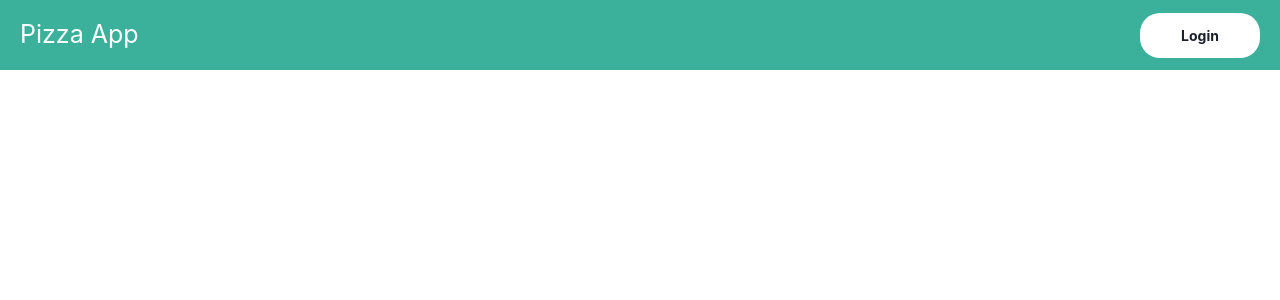
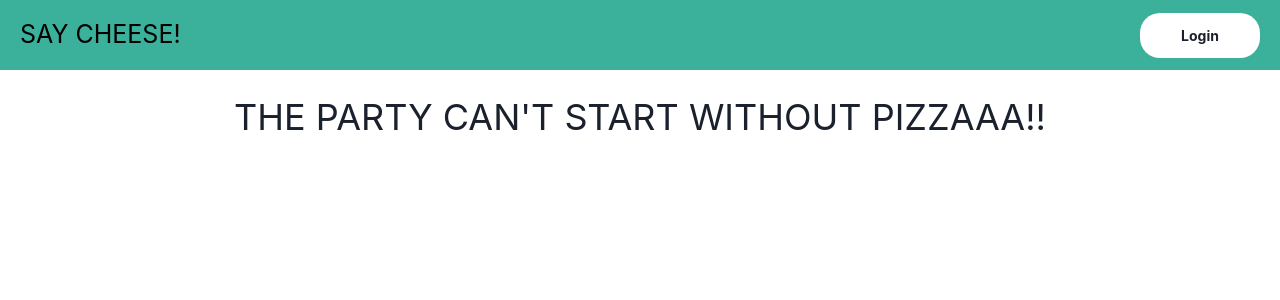
Before and after one commit to piyusha2001/OIBSIP_Pizza-delivery-app, a React (Create React App) app in the folder client/: page / in a window 1280 px wide. Shown: the top 300 px of the page. Built offline with nearby package versions, Linux system fonts and the light colour scheme.

Commit message:
changed navbar color

```diff
--- a/client/src/components/Main/index.jsx
+++ b/client/src/components/Main/index.jsx
@@ -1,3 +1,4 @@
+import { Flex, HStack, Text, VStack } from '@chakra-ui/react';
 import { useNavigate } from 'react-router-dom';
 import styles from './styles.module.css';
 const Main = () => {
@@ -9,9 +10,11 @@ const Main = () => {
 	};
 
 	return (
-		<div className={styles.main_container}>
+		<Flex width='100%'>
+			<VStack width='100%'>
+				<HStack width='100%'>
 					<nav className={styles.navbar}>
-				<h1>Pizza App</h1>
+						<h1 style={{ color: 'black' }}>SAY CHEESE!</h1>
 						<div>
 							{user ? (
 								<button
@@ -32,7 +35,21 @@ const Main = () => {
 							)}
 						</div>
 					</nav>
-		</div>
+				</HStack>
+
+				<HStack width='100%'>
+					<VStack width='100%'>
+						<Text
+							fontSize='4xl'
+							padding={3}
+							className={styles.heading1}
+						>
+							THE PARTY CAN'T START WITHOUT PIZZAAA!!
+						</Text>
+					</VStack>
+				</HStack>
+			</VStack>
+		</Flex>
 	);
 };
 
```
Lines whose indentation alone changed are shown as unchanged.
